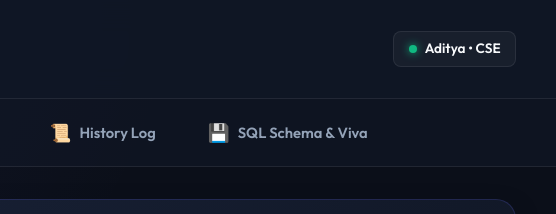
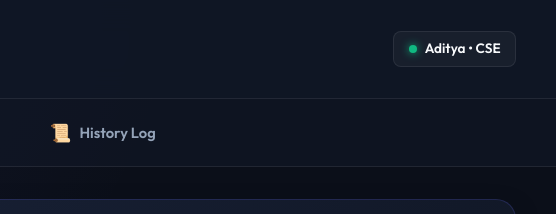
Before and after one commit to aadityaa-gupta/Mini-Project, a website: page web/index.html in a window 1280 px wide. Shown: the top 214 px of the page, 724-1280 px from the left. Drawn offline with Linux system fonts and the light colour scheme; no server answers.

Commit message:
Remove SQL Schema & Viva button from nav
Removed SQL Schema & Viva button from navigation.

```diff
--- a/web/index.html
+++ b/web/index.html
@@ -49,9 +49,7 @@
         <button class="nav-tab" data-tab="transactions">
             <span class="tab-icon">📜</span> History Log
         </button>
-        <button class="nav-tab" data-tab="sql-viva">
-            <span class="tab-icon">💾</span> SQL Schema & Viva
-        </button>
+
     </nav>
 
     <!-- Main Container -->
```
